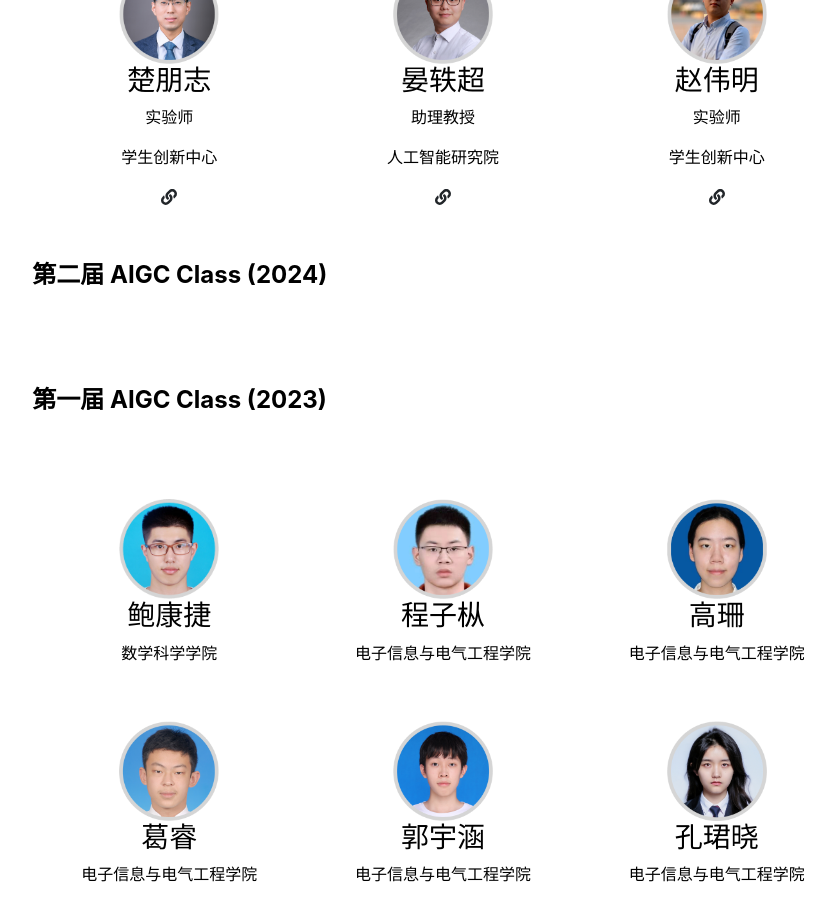
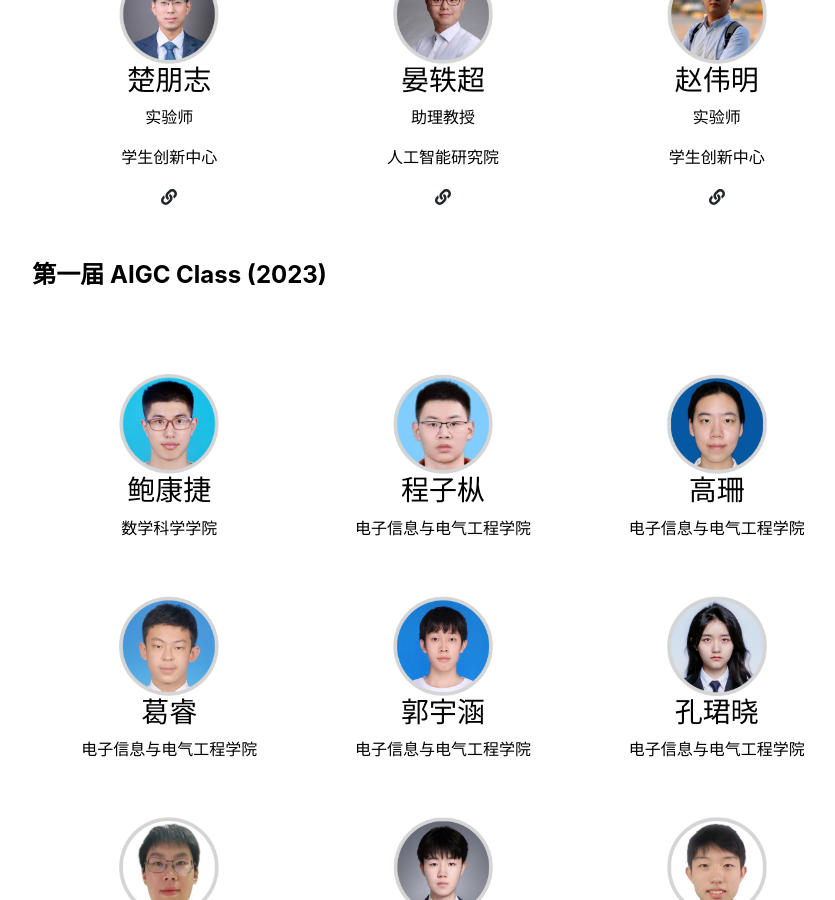
Before and after one commit to SJTU-AIGC/cn, a Jekyll site: the page built from team.md, in a window 1280 px wide and 900 px high, scrolled down 799 px. Shown: the whole window, without its empty margins (197-1032 px from the left). Built offline with Jekyll 4.4.1, drawn with Linux system fonts in a browser that asks for light colours.

Commit message:
Update people.html

```diff
--- a/_layouts/people.html
+++ b/_layouts/people.html
@@ -37,17 +37,6 @@ layout: default
   {% endfor %}
 </div>
 
-<h4 class="fw-bold pb-3 mb-5">第二届 AIGC Class (2024)</h4>
-
-<div class="team-container">
-  <!-- {% for person in site.data.settings.classof2023 %}
-  <div class="team-member">
-    <img src="{{ site.github.url }}/{{ person.image }}" alt="{{ person.name }}">
-    <h3>{{ person.name }}</h3>
-    <p>{{ person.school }}</p>
-  </div>
-  {% endfor %} -->
-</div>
 
 
 <h4 class="fw-bold pb-3 mb-5">第一届 AIGC Class (2023)</h4>
```
